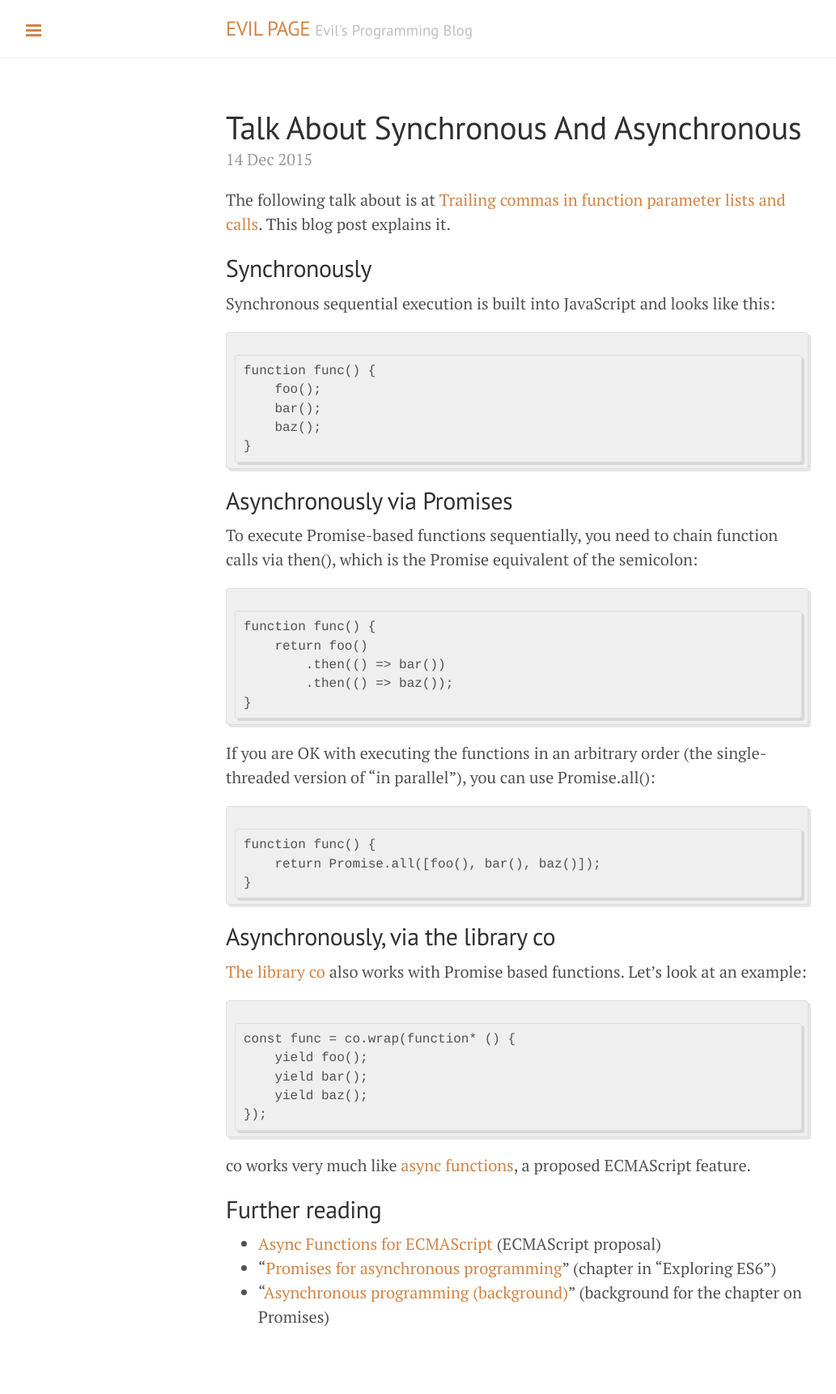
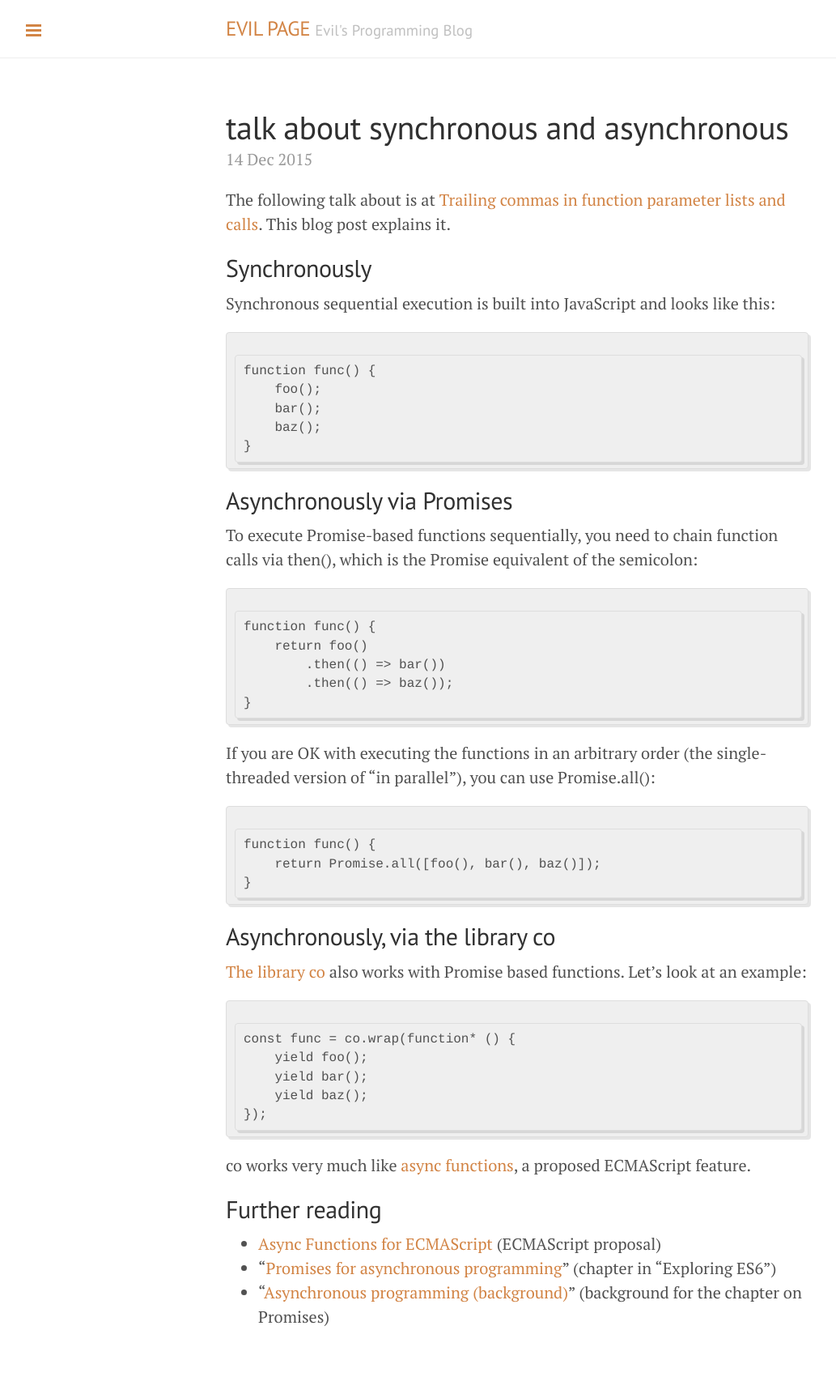
Before and after one commit to emperor1523/emperor1523.github.io, a Jekyll site: the page built from _posts/2015-12-14-talk-about-synchronous-and-asynchronous.md, in a window 1280 px wide. Shown: the whole page at 81% size, without its empty margins (1-1034 px from the left). Built offline with Jekyll 4.4.1, drawn with Linux system fonts in a browser that asks for light colours; Markdown is read by kramdown in place of the engine named in the settings; comment, search, counter and statistics services are not loaded.

```diff
--- a/_posts/2015-12-14-talk-about-synchronous-and-asynchronous.md
+++ b/_posts/2015-12-14-talk-about-synchronous-and-asynchronous.md
@@ -1,7 +1,7 @@
 ---
 layout: post
 published: true
-title: Talk About Synchronous And Asynchronous
+title: talk about synchronous and asynchronous
 ---
 
 The following talk about is at [Trailing commas in function parameter lists and calls](http://www.2ality.com/2015/11/trailing-comma-parameters.html). This blog post explains it.
```
